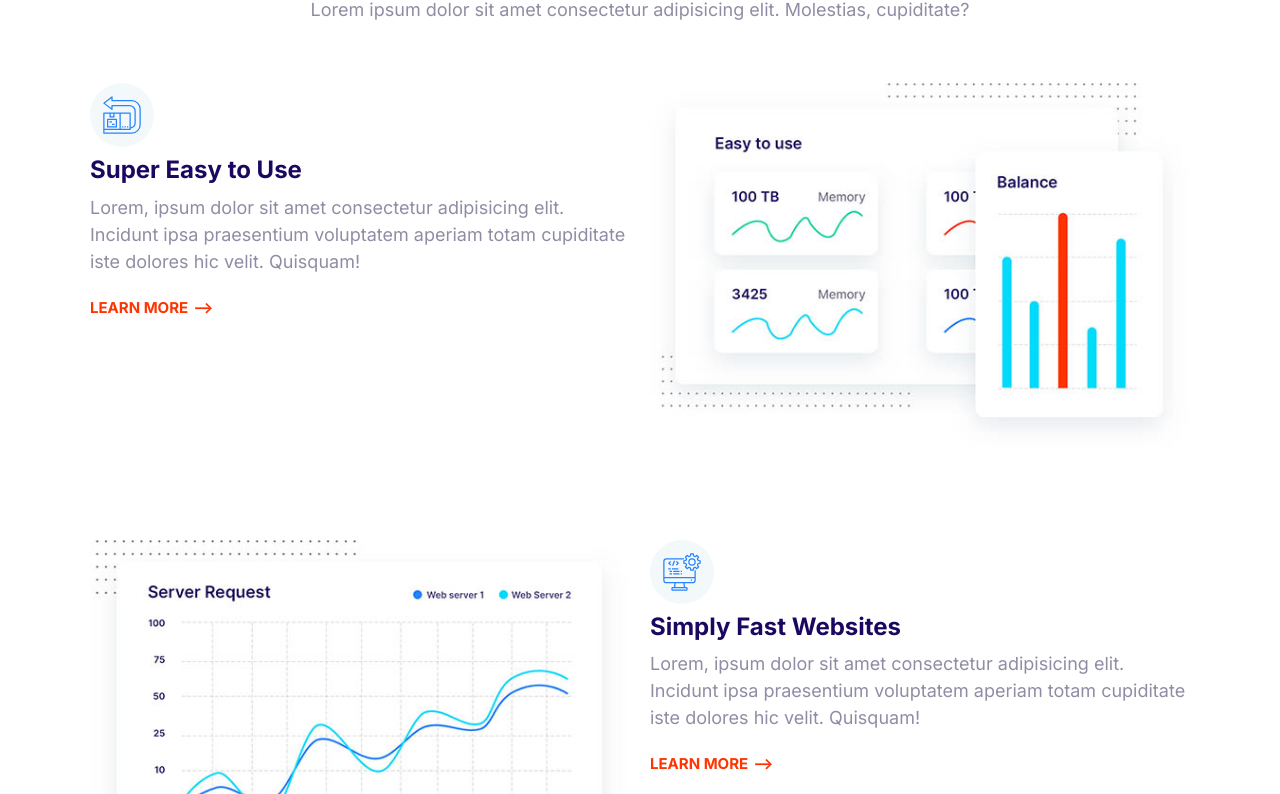
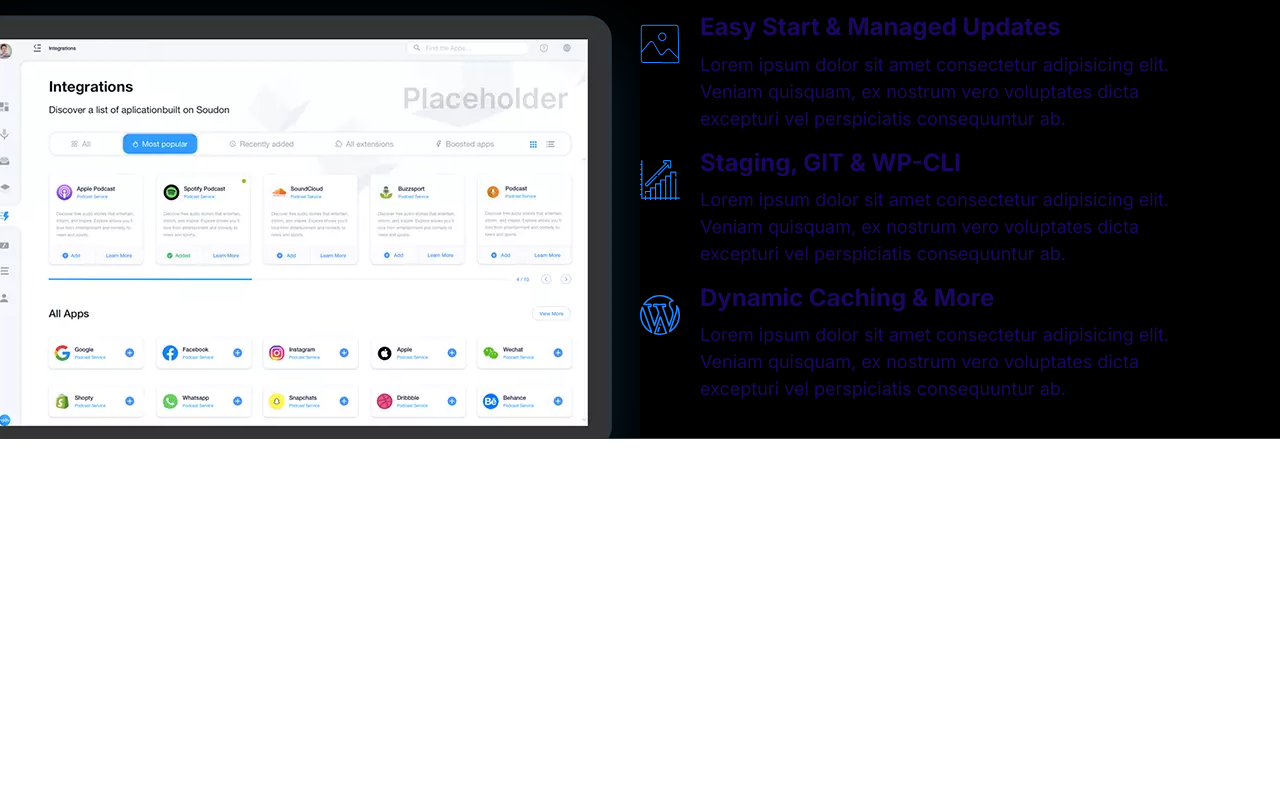
Before and after one commit to RakibulShezan/Demo-Hosting-Website-using-Raw-HTML-and-CSS, a plain HTML site: page index.html in a window 1280 px wide. Shown: the part 151-945 px from the top of the page. After the commit the page ends 800 px from the top, so only its background shows below. Drawn offline with Linux system fonts and the light colour scheme.

Commit message:
Build Block Showcase

```diff
--- a/css/styles.css
+++ b/css/styles.css
@@ -786,3 +786,23 @@ a {
     order: 2;
   }
 }
+
+/* Showcase Block */
+.block-showcase__image > img {
+  width: 100%;
+}
+
+@media screen and (min-width: 768px) {
+  .block-showcase .grid {
+    grid-template-columns: 50% 50%;
+  }
+
+  .block-showcase__image {
+    justify-self: end;
+  }
+
+  .block-showcase__image > img {
+    width: auto;
+    max-width: 700px;
+  }
+}
--- a/index.html
+++ b/index.html
@@ -15,95 +15,76 @@
     <link rel="stylesheet" href="css/styles.css" />
   </head>
   <body>
-    <section class="block container">
+    <section class="block block--dark block--skewed-right block-showcase">
       <header class="block__header">
-        <h2>Host on the Cloud to Keep Growing</h2>
-        <p>
-          Lorem ipsum dolor sit amet consectetur adipisicing elit. Molestias,
-          cupiditate?
-        </p>
+        <h2>User-friendly Control Panel</h2>
       </header>
-      <article class="grid grid--1x2 feature">
-        <div class="feature__content">
-          <span class="icon-container">
-            <svg class="icon icon--primary">
-              <use xlink:href="/images/sprite.svg#easy"></use>
-            </svg>
-          </span>
-          <h3 class="feature__heading">Super Easy to Use</h3>
-          <p>
-            Lorem, ipsum dolor sit amet consectetur adipisicing elit. Incidunt
-            ipsa praesentium voluptatem aperiam totam cupiditate iste dolores
-            hic velit. Quisquam!
-          </p>
-          <a href="#" class="link-arrow">Learn More</a>
-        </div>
-        <picture>
+      <div class="container grid grid--1x2">
+        <picture class="block-showcase__image">
           <source
             type="image/webp"
-            srcset="images/easy.webp 1x images/easy@2x.webp 2x"
+            srcset="images/ipad.webp 1x, images/ipad@2x.webp 2x"
           />
           <source
-            type="image/jpg"
-            srcset="images/easy.jpg 1x images/easy@2x.jpg 2x"
+            type="image/png"
+            srcset="images/ipad.png 1x, images/ipad@2x.png 2x"
           />
-          <img class="feature__image" src="images/easy.jpg" alt="" />
+          <img src="images/ipad.png" alt="" />
         </picture>
-      </article>
-      <article class="grid grid--1x2 feature">
-        <div class="feature__content">
-          <span class="icon-container">
+        <ul class="list">
+          <li>
+            <div class="media">
+              <div class="media__image">
                 <svg class="icon icon--primary">
-              <use xlink:href="/images/sprite.svg#computer"></use>
+                  <use xlink:href="images/sprite.svg#snap"></use>
                 </svg>
-          </span>
-          <h3 class="feature__heading">Simply Fast Websites</h3>
+              </div>
+              <div class="media__body">
+                <h3 class="media__title">Easy Start & Managed Updates</h3>
                 <p>
-            Lorem, ipsum dolor sit amet consectetur adipisicing elit. Incidunt
-            ipsa praesentium voluptatem aperiam totam cupiditate iste dolores
-            hic velit. Quisquam!
+                  Lorem ipsum dolor sit amet consectetur adipisicing elit.
+                  Veniam quisquam, ex nostrum vero voluptates dicta excepturi
+                  vel perspiciatis consequuntur ab.
                 </p>
-          <a href="#" class="link-arrow">Learn More</a>
               </div>
-        <picture>
-          <source
-            type="image/webp"
-            srcset="images/fast.webp 1x images/fast@2x.webp 2x"
-          />
-          <source
-            type="image/jpg"
-            srcset="images/fast.jpg 1x images/fast@2x.jpg 2x"
-          />
-          <img class="feature__image" src="images/fast.jpg" alt="" />
-        </picture>
-      </article>
-      <article class="grid grid--1x2 feature">
-        <div class="feature__content">
-          <span class="icon-container">
+            </div>
+          </li>
+          <li>
+            <div class="media">
+              <div class="media__image">
                 <svg class="icon icon--primary">
-              <use xlink:href="/images/sprite.svg#wordpress"></use>
+                  <use xlink:href="images/sprite.svg#growth"></use>
                 </svg>
-          </span>
-          <h3 class="feature__heading">WordPress Made Easy</h3>
+              </div>
+              <div class="media__body">
+                <h3 class="media__title">Staging, GIT & WP-CLI</h3>
                 <p>
-            Lorem, ipsum dolor sit amet consectetur adipisicing elit. Incidunt
-            ipsa praesentium voluptatem aperiam totam cupiditate iste dolores
-            hic velit. Quisquam!
+                  Lorem ipsum dolor sit amet consectetur adipisicing elit.
+                  Veniam quisquam, ex nostrum vero voluptates dicta excepturi
+                  vel perspiciatis consequuntur ab.
                 </p>
-          <a href="#" class="link-arrow">Learn More</a>
               </div>
-        <picture>
-          <source
-            type="image/webp"
-            srcset="images/wordpress.webp 1x images/wordpress@2x.webp 2x"
-          />
-          <source
-            type="image/jpg"
-            srcset="images/wordpress.jpg 1x images/wordpress@2x.jpg 2x"
-          />
-          <img class="feature__image" src="images/wordpress.jpg" alt="" />
-        </picture>
-      </article>
+            </div>
+          </li>
+          <li>
+            <div class="media">
+              <div class="media__image">
+                <svg class="icon icon--primary">
+                  <use xlink:href="images/sprite.svg#wordpress"></use>
+                </svg>
+              </div>
+              <div class="media__body">
+                <h3 class="media__title">Dynamic Caching & More</h3>
+                <p>
+                  Lorem ipsum dolor sit amet consectetur adipisicing elit.
+                  Veniam quisquam, ex nostrum vero voluptates dicta excepturi
+                  vel perspiciatis consequuntur ab.
+                </p>
+              </div>
+            </div>
+          </li>
+        </ul>
+      </div>
     </section>
   </body>
 </html>
```
Also changed, not shown: components/block-showcase.html (added, +71 -0 lines), images/ipad.png (added), images/ipad.webp (added), images/ipad@2x.png (added), images/ipad@2x.webp (added). Lines whose indentation alone changed are shown as unchanged.
